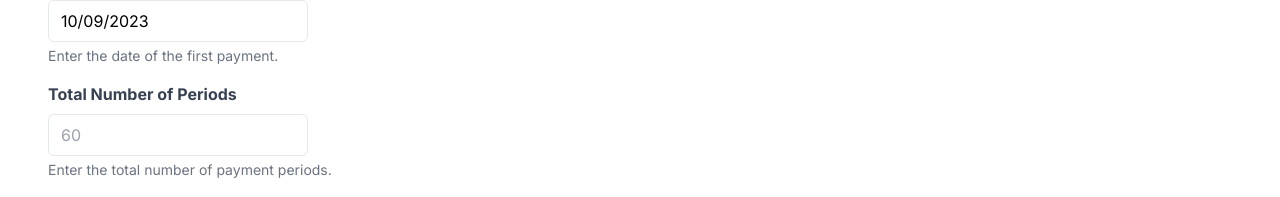
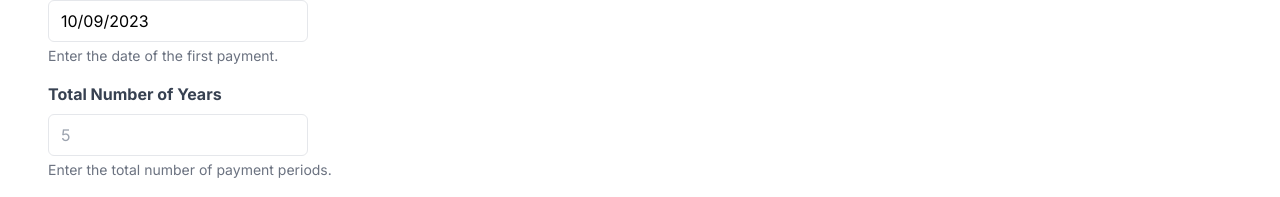
Before and after one commit to charleywolf/loan-calculator, a Next.js app: page / in a window 1280 px wide. Shown: the part 208-405 px from the top of the page. Built offline with nearby package versions, Linux system fonts and the light colour scheme.

Commit message:
changed totalPeriods to totalYears

```diff
--- a/src/app/page.tsx
+++ b/src/app/page.tsx
@@ -16,9 +16,7 @@ export default function Home() {
   const [additionalMonthlyPayment, setAdditionalMonthlyPayment] =
     useState<string>("");
   const [annualInterestRate, setAnnualInterestRate] = useState<string>("");
-  const [totalPeriods, setTotalPeriods] = useState<number | undefined>(
-    undefined,
-  );
+  const [totalYears, setTotalYears] = useState<number | undefined>(undefined);
   const [periodsPerYear, setPeriodsPerYear] = useState<number | undefined>(
     undefined,
   );
@@ -83,7 +81,7 @@ export default function Home() {
           description:
             max === 24
               ? "Periods per year cannot exceed 24."
-              : "Total periods cannot exceed 30 years.",
+              : "Total years cannot exceed 30 years.",
         },
       ]);
     }
@@ -125,12 +123,12 @@ export default function Home() {
           infoText="Enter the date of the first payment."
         />
         <LoanInput
-          title="Total Number of Periods"
-          id="totalPeriods"
-          placeholder="60"
-          value={totalPeriods === undefined ? "" : totalPeriods.toString()}
+          title="Total Number of Years"
+          id="totalYears"
+          placeholder="5"
+          value={totalYears === undefined ? "" : totalYears.toString()}
           onChange={(e) =>
-            positiveIntegerOnlyChange(setTotalPeriods, e.target.value, 360)
+            positiveIntegerOnlyChange(setTotalYears, e.target.value, 30)
           }
           infoText="Enter the total number of payment periods."
         />
@@ -187,7 +185,7 @@ export default function Home() {
         />
       </div>
       {periodsPerYear &&
-        totalPeriods &&
+        totalYears &&
         startingBalance !== "" &&
         annualInterestRate !== "" && (
           <div className="flex flex-col w-full md:w-2/3">
@@ -200,7 +198,7 @@ export default function Home() {
                 startingBalance.replace(/[^\d.]/g, ""),
               )}
               annualInterestRate={parseFloat(annualInterestRate) / 100}
-              totalPeriods={totalPeriods}
+              totalYears={totalYears}
               firstPaymentDate={firstPaymentDate}
             />
           </div>
--- a/src/components/amortization/Amortization.tsx
+++ b/src/components/amortization/Amortization.tsx
@@ -12,7 +12,7 @@ export default function Amortization({
   firstPaymentDate,
   startingBalance,
   annualInterestRate,
-  totalPeriods,
+  totalYears,
   periodsPerYear,
   additionalMonthlyPayment,
 }: {
@@ -20,13 +20,16 @@ export default function Amortization({
   startingBalance: number;
   additionalMonthlyPayment: number;
   annualInterestRate: number;
-  totalPeriods: number;
+  totalYears: number;
   periodsPerYear: number;
 }) {
   const perPeriodInterestRate = annualInterestRate / periodsPerYear;
   const monthlyPayment =
-    calculatePMT(startingBalance, perPeriodInterestRate, totalPeriods) +
-    (isNaN(additionalMonthlyPayment) ? 0 : additionalMonthlyPayment);
+    calculatePMT(
+      startingBalance,
+      perPeriodInterestRate,
+      totalYears * periodsPerYear,
+    ) + (isNaN(additionalMonthlyPayment) ? 0 : additionalMonthlyPayment);
 
   let firstRowInterest = perPeriodInterestRate * startingBalance;
   let firstRow: RowProps = {
```
